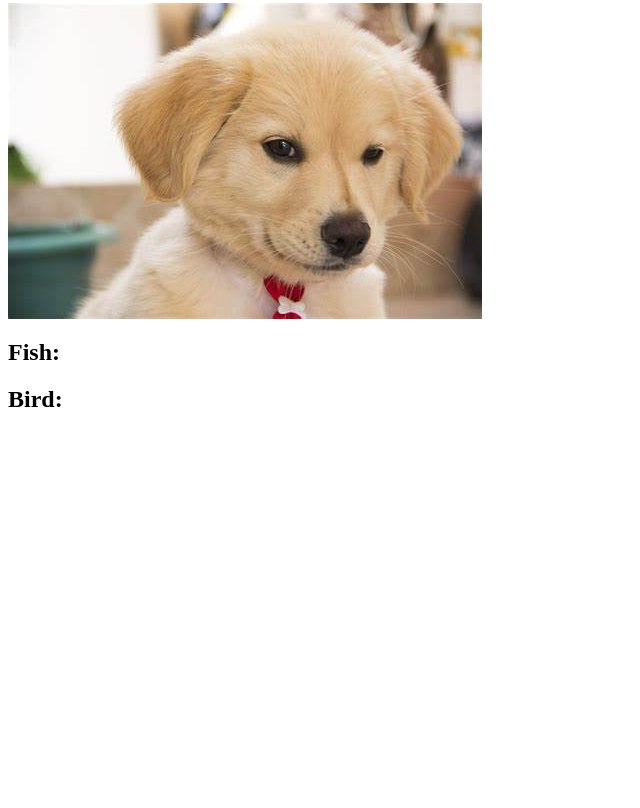
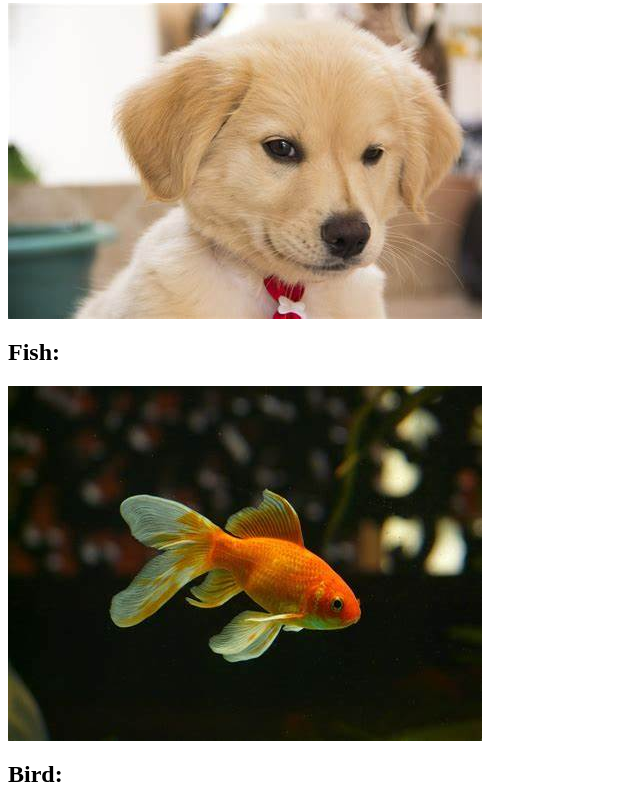
Before and after one commit to menaujiri/100_days_of_code, a plain HTML site: page Multi-Page_website/filepaths/Folder0/index.html in a window 1280 px wide. Shown: the part 965-1773 px from the top of the page, without its empty margins (0-640 px from the left). Before the commit the page ends 1398 px from the top, so only its background shows below. Drawn offline with Linux system fonts and the light colour scheme.

Commit message:
file path fish

```diff
--- a/Multi-Page_website/filepaths/Folder0/index.html
+++ b/Multi-Page_website/filepaths/Folder0/index.html
@@ -6,5 +6,5 @@
 <h2>Dog:</h2>
 <img src="../dog.png">
 <h2>Fish:</h2>
-
+<img src="../Folder1/fish.png">
 <h2>Bird:</h2>
```
